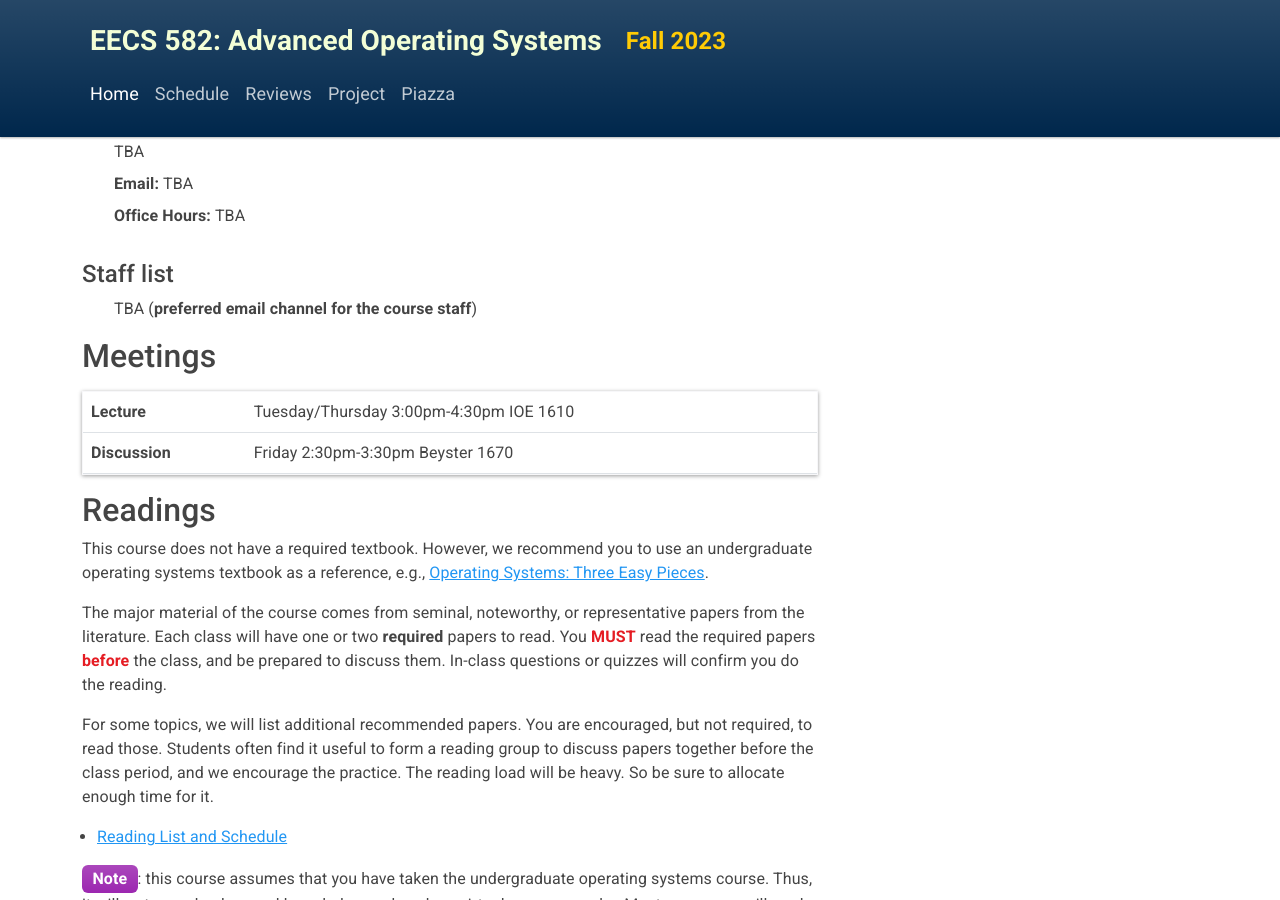
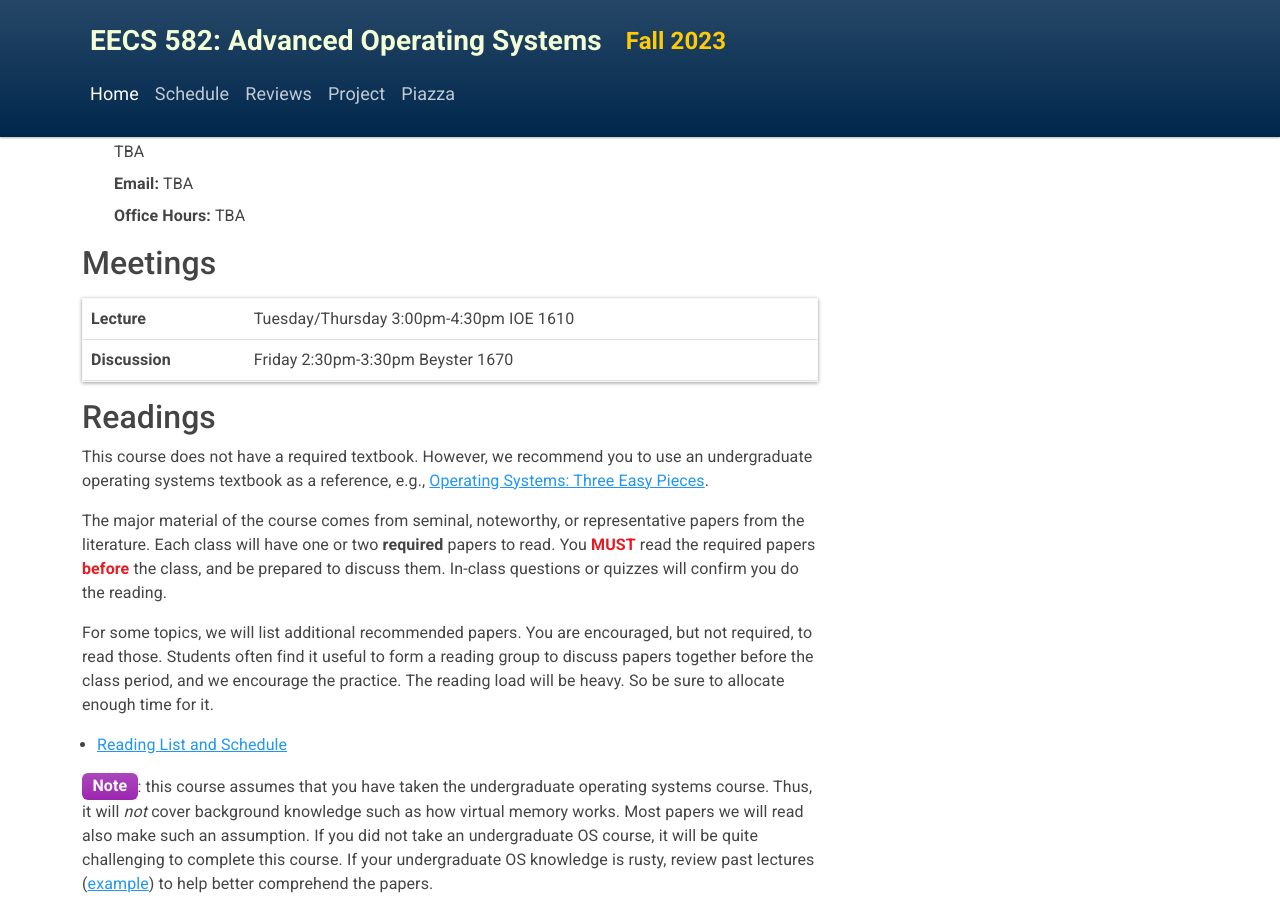
Before and after one commit to eecs582/eecs582.github.io, a Jekyll site: the page built from index.md, in a window 1280 px wide and 900 px high, scrolled down 842 px. Built offline with Jekyll 4.4.1, drawn with Linux system fonts in a browser that asks for light colours.

Commit message:
remove staff list for now

```diff
--- a/index.md
+++ b/index.md
@@ -45,9 +45,6 @@ to Operating Systems)* or equivalent.
 	<dd>TBA</dd>
 	<dd><b>Email: </b>TBA</dd>
 	<dd><b>Office Hours: </b>TBA</dd>
-  <br>
-	<dt><h4>Staff list</h4></dt>
-	<dd>TBA (<b>preferred email channel for the course staff</b>)</dd>
 </dl>
 
 ## Meetings
```
